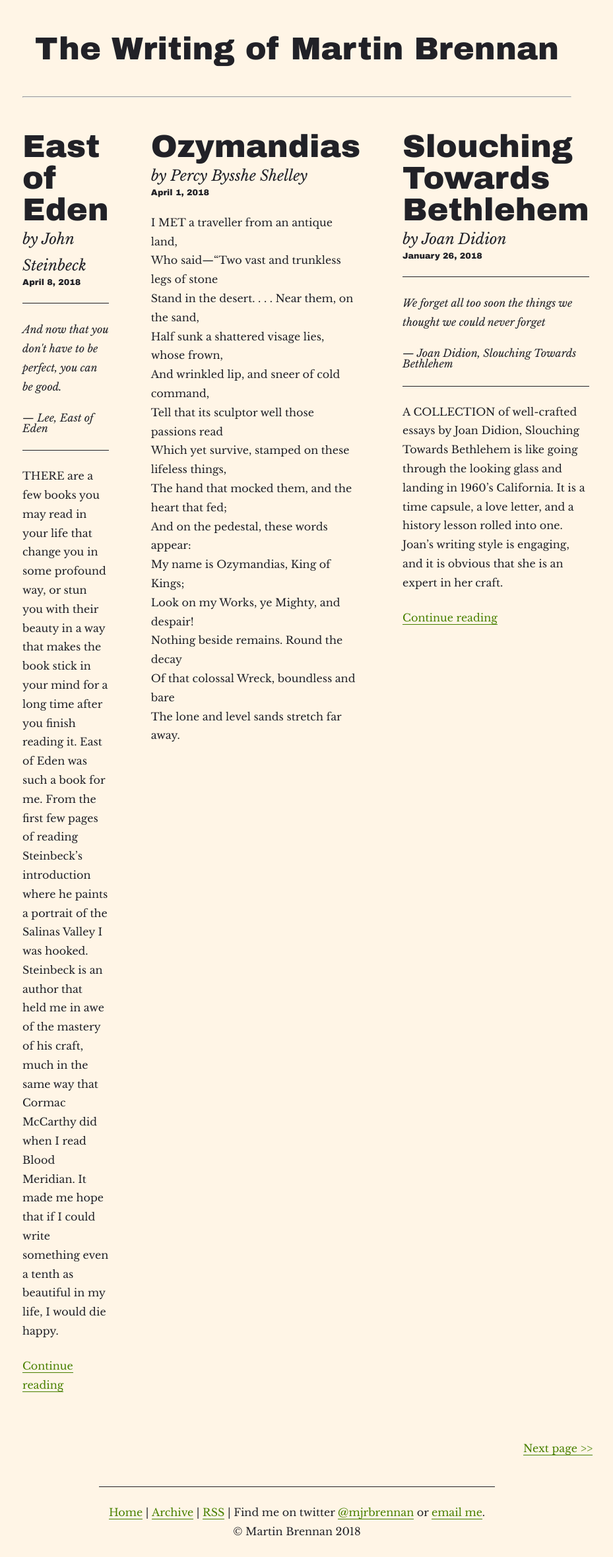
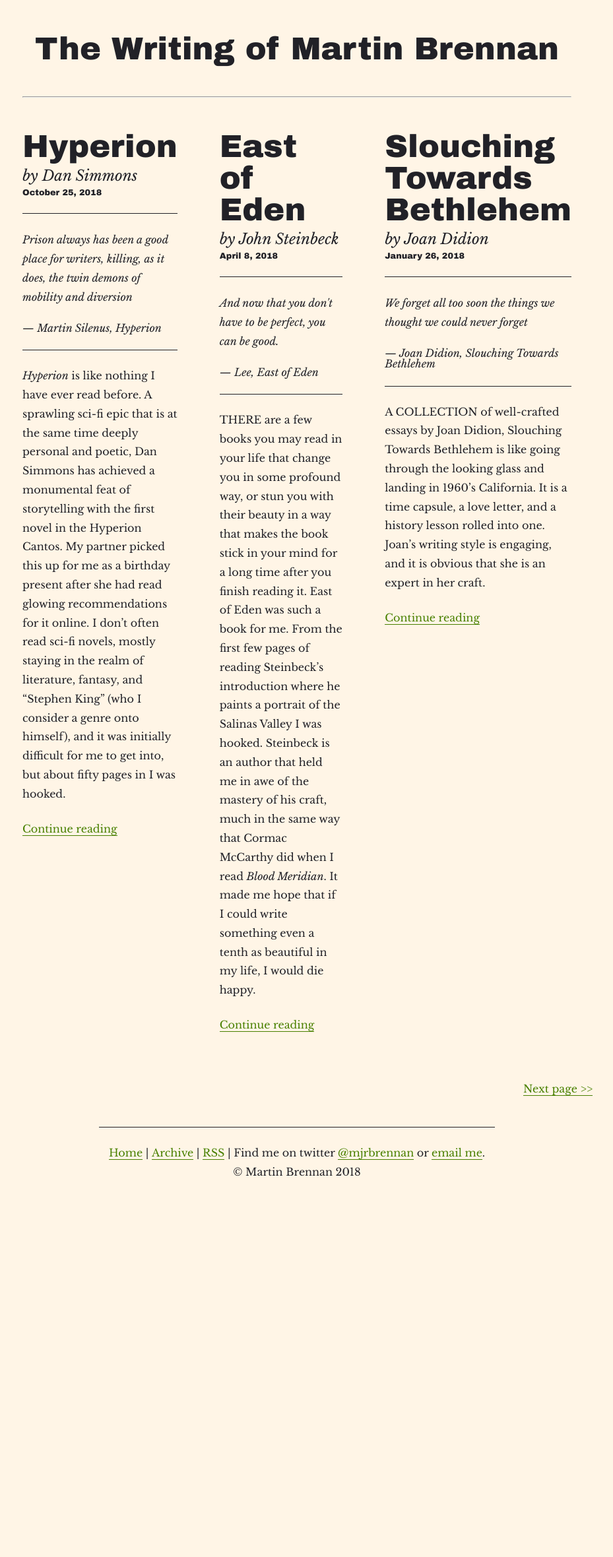
Before and after one commit to martin-brennan/writing.martin-brennan.com, a Jekyll site: the page built from index.html, in a window 1280 px wide. Shown: the whole page at 66% size, without its empty margins (190-1119 px from the left). Built offline with Jekyll 4.4.1, drawn with Linux system fonts in a browser that asks for light colours; the list of posts is cut into pages by our own code; after the commit the page ends 1814 px from its top, so only the background shows below that.

Commit message:
Hyperion

```diff
--- /dev/null
+++ b/_posts/2018-10-25-hyperion.md
@@ -0,0 +1,27 @@
+---
+title: Hyperion
+date: 2018-10-25T19:11:00+10:00
+author: Martin Brennan
+layout: post
+permalink: /hyperion/
+oc: true
+category: essay
+byline: by Dan Simmons
+---
+
+<blockquote>
+  <p>Prison always has been a good place for writers, killing, as it does, the twin demons of mobility and diversion</p>
+  <cite>— Martin Silenus, Hyperion</cite>
+</blockquote>
+
+_Hyperion_ is like nothing I have ever read before. A sprawling sci-fi epic that is at the same time deeply personal and poetic, Dan Simmons has achieved a monumental feat of storytelling with the first novel in the Hyperion Cantos. My partner picked this up for me as a birthday present after she had read glowing recommendations for it online. I don't often read sci-fi novels, mostly staying in the realm of literature, fantasy, and "Stephen King" (who I consider a genre onto himself), and it was initially difficult for me to get into, but about fifty pages in I was hooked.
+
+<!--more-->
+
+Set in a time hundreds of years after the destruction of Old Earth, humanity's home world has become a thing of legend, and the Hegemony of Man populates a web of over two hundred interconnected planets. Following a split with an AI of humanity's creation, the TechnoCore, and a separatist group known as the Ousters, mankind has the technology to achieve faster than light travel and instantaneous transportation through spacetime with portal-like devices called farcasters. Man's dominion is split between worlds that are connected by farcaster and those that are not, known as Outback worlds. It is in this part of the galaxy that the eponymous planet Hyperion is located. The entire story revolves in some way around the planet and its mysterious Shrike Cult, and the pilgrims chosen to visit the planet on the final Shrike Pilgrimage together. The heart of the novel lay in the stories of the pilgrims, and I have read that in many ways the story is akin to Chaucer's _Canterbury Tales_. Along their journey the pilgrims must recount their personal stories and reasons for coming on the pilgrimage through a set of what are essentially short stories within the main narrative.
+
+These stories were by far my favourite part of the novel. The pilgrims are Father Lenar Hoyt, a Jesuit priest, Het Masteen, a Templar, Colonel Fedmahn Kassad, a Hegemony FORCE soldier, Sol Weintraub, a Jewish scholar and professor, Martin Silenus, a poet, Brawne Lamia, a private eye, and a man known only as The Consul, who was the consul of Hyperion for over a decade. All of the pilgrims offer a unique story and wonderful characterization, and there is not a one in the bunch that feels boring. That said there were two standouts for me, those of Sol Weintraub and Father Hoyt, and only one which I felt was a bit underwhelming, which was Brawne Lamia's. It is impossible however for any of the stories to be left out as they all offer critical backstory and world building details and a lend a grave intensity and gravity to the pilgrimage. Though I am bursting to talk about the details of the plot with someone I will not reveal them in depth here; each story was so radically different to what I thought it would be that I would find it a shame to spoil any of them for someone else.
+
+The prose is powerful and poetic, and full of deep religious and philosophical overtones, especially the stories I highlighted above. Even at times where the story was moving a little slower, it was only a page or two before Simmons drew me back in with his beautiful imagery and weighted characters. At the beginning of the novel I was a little put off by the sci-fi namedropping and techno-jargon that constituted the initial world building, but the more I read the more I became enthralled with the world of Hyperion. It was a lot like _A Clockwork Orange_ by Anthony Burgess, in that the slang words that are thrown around by Alex are alienating and difficult at the beginning of the book, but by the end you know their meaning by context. Words like the WorldWeb, All Thing, Hegira, TechnoCore, farcasters, and dozens of other concepts are thrown into the mix at a fast pace. All of these concepts mix wonderfully together to form a satisfying and cohesive whole that does not feel labourious to learn about. After finishing the novel I found myself frustrated that there was not a great deal of extra information about specific planets or technologies on the Internet, though I suppose the mark of a great story is that it leaves you wanting more.
+
+Overall I would rank _Hyperion_ as one of the greatest books I have ever read, and I am now seriously enamoured by it. In one night alone I read over fifty pages. I cannot remember the last time a book did that to me, not even [East of Eden](/east-of-eden). The worst thing about it is that it ended on somewhat of a cliff-hanger! I now need to go out and immediately buy _The Fall of Hyperion_ to bring the story to its conclusion and satisfy my desire for more. I can only pray that the Lord of Pain does not find me first.
--- a/_sass/typography.scss
+++ b/_sass/typography.scss
@@ -95,3 +95,11 @@ p {
     border: 0 !important;
   }
 }
+
+strong {
+  font-weight: 700;
+}
+
+em {
+  font-style: italic;
+}
```
Also changed, not shown: _posts/2018-01-25-ozymandias-by-percy-bysshe-shelley.md (renamed from _posts/2018-04-16-ozymandias-by-percy-bysshe-shelley.md, +1 -1 lines).
